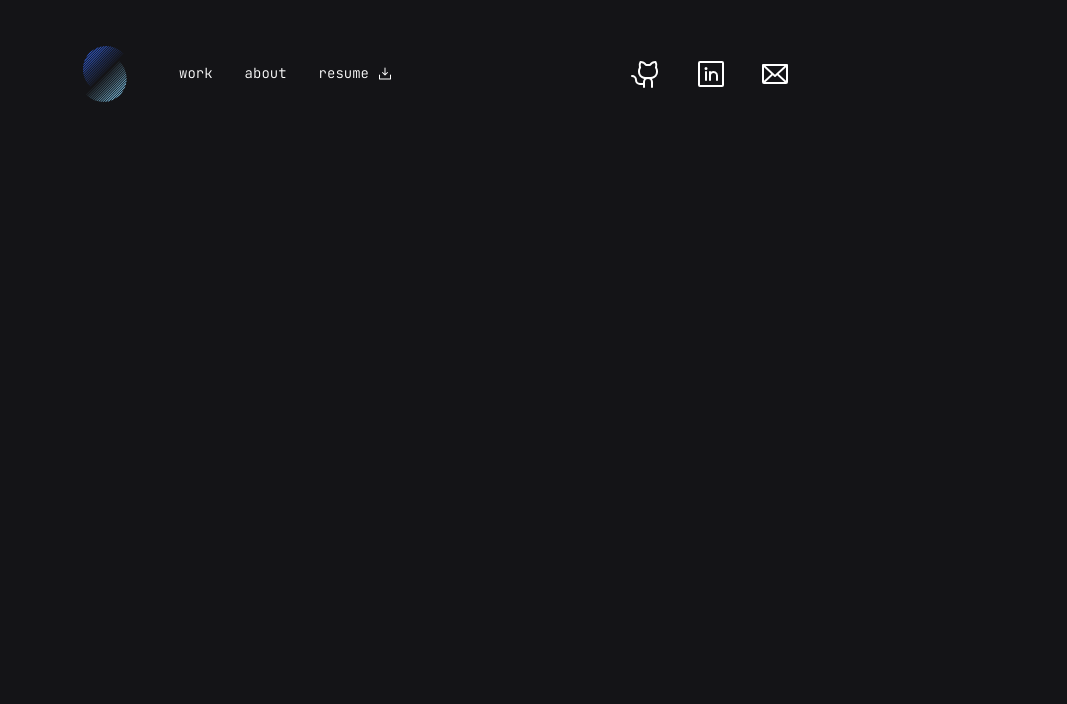
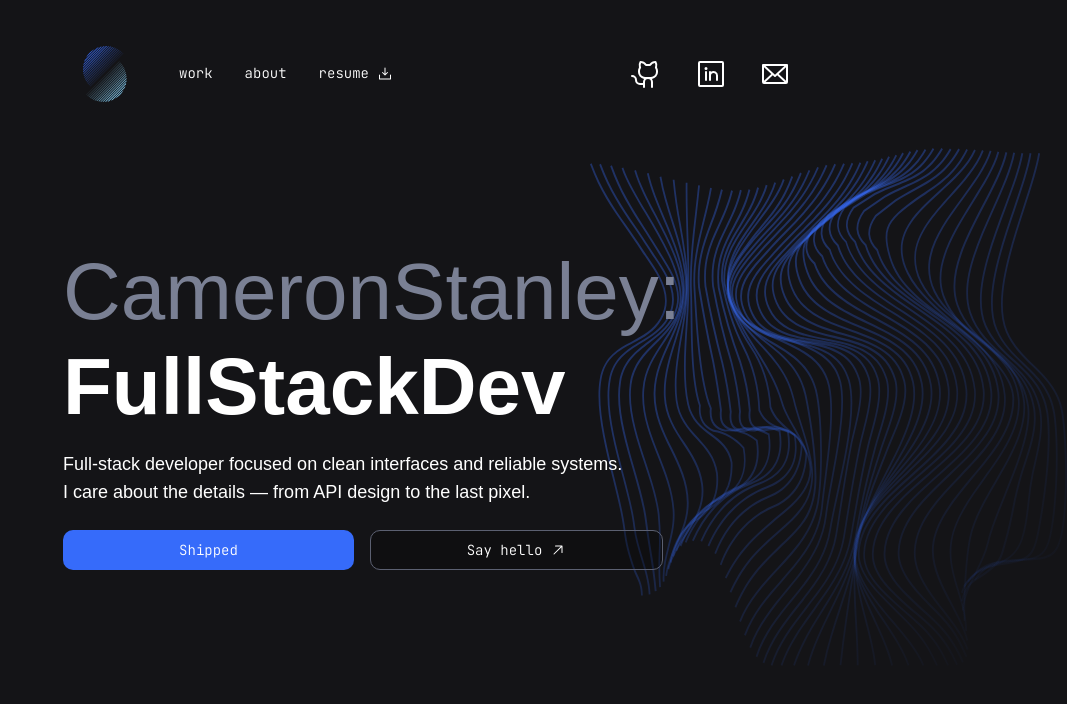
Before and after one commit to Cam96stanley/my-portfolio, a Next.js app: page / in a window 1280 px wide. Shown: the top 704 px of the page, without its empty margins (213-1280 px from the left). Built offline with nearby package versions, Linux system fonts and the light colour scheme; a web font is replaced by a local one.

Commit message:
feat: added hero to home page and updated Button and global files

```diff
--- a/src/app/layout.tsx
+++ b/src/app/layout.tsx
@@ -37,9 +37,7 @@ export default function RootLayout({
     >
       <body className="min-h-full flex flex-col">
         <Header />
-          <main>
-            {children}
-          </main>
+        <main>{children}</main>
       </body>
     </html>
   );
--- a/src/app/page.tsx
+++ b/src/app/page.tsx
@@ -1,7 +1,49 @@
+import { ArrowUpRightIcon } from "@phosphor-icons/react/dist/ssr";
+import Image from "next/image";
+import Link from "next/link";
+import { Button } from "@/ui/primitives/Button";
+
 export default function Home() {
   return (
-    <div>
-      <main></main>
-    </div>
+    <section className="relative overflow-hidden px-4 md:px-8 lg:px-69 py-16 lg:py-24">
+      <div className="relative z-10 lg:max-w-[600px]">
+        <h1 className="flex flex-col text-[3rem] font-medium leading-[1.29] tracking-[0.021em] lg:text-[80px] lg:leading-[95px] lg:tracking-normal lg:font-normal">
+          <span className="text-subtle">CameronStanley:</span>
+          <span className="lg:font-semibold">FullStackDev</span>
+        </h1>
+        <p className="text-base font-light leading-[1.5] py-4 lg:text-lg lg:leading-7">
+          Full-stack developer focused on clean interfaces and reliable
+          systems.
+          <br className="hidden lg:block" />I care about the details — from
+          API design to the last pixel.
+        </p>
+        <div className="flex gap-4 pt-2">
+          <Button
+            asChild
+            className="flex-1 bg-blue hover:bg-blue/90 text-white border-none font-mono font-light px-8 h-10"
+          >
+            <Link href="/projects">Shipped</Link>
+          </Button>
+          <Button
+            asChild
+            variant="outline"
+            className="flex-1 font-mono font-light border-border bg-black/25 hover:bg-white/10 px-8 h-10 gap-2"
+          >
+            <a href="mailto:cam96stanley@gmail.com">
+              Say hello <ArrowUpRightIcon size={16} />
+            </a>
+          </Button>
+        </div>
+      </div>
+      <div className="absolute inset-y-0 right-0 -z-10 hidden lg:block pointer-events-none">
+        <Image
+          alt=""
+          src={"/flow-lines.svg"}
+          width={917}
+          height={995}
+          className="h-full w-auto"
+        />
+      </div>
+    </section>
   );
 }
--- a/src/ui/primitives/Button.tsx
+++ b/src/ui/primitives/Button.tsx
@@ -9,7 +9,7 @@ const buttonVariants = cva(
   {
     variants: {
       variant: {
-        default: "bg-primary text-primary-foreground [a]:hover:bg-primary/80",
+        default: "bg-primary text-primary-foreground hover:bg-primary/80",
         outline:
           "border-border bg-background hover:bg-muted hover:text-foreground aria-expanded:bg-muted aria-expanded:text-foreground dark:border-input dark:bg-input/30 dark:hover:bg-input/50",
         secondary:
--- a/src/ui/styles/globals.css
+++ b/src/ui/styles/globals.css
@@ -47,6 +47,8 @@
   --radius-3xl: calc(var(--radius) * 2.2);
   --radius-4xl: calc(var(--radius) * 2.6);
   --color-subtle: var(--subtle);
+  --color-blue: var(--blue);
+  --color-border: var(--border);
 }
 
 body {
@@ -87,6 +89,8 @@ body {
   --sidebar-border: oklch(0.922 0 0);
   --sidebar-ring: oklch(0.708 0 0);
   --subtle: oklch(0.6018 0.0312 272.23);
+  --blue: oklch(0.5787 0.2211 264.76);
+  --border: oklch(0.4909 0.0279 272.41);
 }
 
 .dark {
@@ -139,8 +143,7 @@ body {
   }
 }
 
-@layer utilities {
-  .heading-1 {
+@utility heading-1 {
   font-family: var(--font-sans);
   font-size: 3.75rem;
   font-weight: 300;
@@ -148,7 +151,7 @@ body {
   letter-spacing: 0em;
 }
 
-  .heading-2 {
+@utility heading-2 {
   font-family: var(--font-sans);
   font-size: 3rem;
   font-weight: 500;
@@ -156,7 +159,7 @@ body {
   letter-spacing: 0.021em;
 }
 
-  .heading-3 {
+@utility heading-3 {
   font-family: var(--font-sans);
   font-size: 1.875rem;
   font-weight: 500;
@@ -164,7 +167,7 @@ body {
   letter-spacing: 0em;
 }
 
-  .heding-4 {
+@utility heading-4 {
   font-family: var(--font-sans);
   font-size: 1.5rem;
   font-weight: 500;
@@ -172,7 +175,7 @@ body {
   letter-spacing: 0em;
 }
 
-  .para-reg {
+@utility para-reg {
   font-family: var(--font-sans);
   font-size: 1rem;
   font-weight: 300;
@@ -180,7 +183,7 @@ body {
   letter-spacing: 0em;
 }
 
-  .para-lg-light {
+@utility para-lg-light {
   font-family: var(--font-sans);
   font-size: 1.125rem;
   font-weight: 300;
@@ -188,7 +191,7 @@ body {
   letter-spacing: 0em;
 }
 
-  .para-lg-reg {
+@utility para-lg-reg {
   font-family: var(--font-sans);
   font-size: 1.125rem;
   font-weight: 400;
@@ -196,7 +199,7 @@ body {
   letter-spacing: 0em;
 }
 
-  .para-sm-light {
+@utility para-sm-light {
   font-family: var(--font-sans);
   font-size: 0.875rem;
   font-weight: 300;
@@ -204,7 +207,7 @@ body {
   letter-spacing: 0em;
 }
 
-  .para-sm-reg {
+@utility para-sm-reg {
   font-family: var(--font-sans);
   font-size: 0.875rem;
   font-weight: 400;
@@ -212,7 +215,7 @@ body {
   letter-spacing: 0em;
 }
 
-  .para-sm-upper-reg {
+@utility para-sm-upper-reg {
   font-family: var(--font-sans);
   font-size: 0.875rem;
   font-weight: 400;
@@ -221,7 +224,7 @@ body {
   text-transform: uppercase;
 }
 
-  .para-sm-upper-light {
+@utility para-sm-upper-light {
   font-family: var(--font-sans);
   font-size: 0.875rem;
   font-weight: 300;
@@ -230,7 +233,7 @@ body {
   text-transform: uppercase;
 }
 
-  .para-mini-light {
+@utility para-mini-light {
   font-family: var(--font-sans);
   font-size: 0.75rem;
   font-weight: 300;
@@ -238,7 +241,7 @@ body {
   letter-spacing: 0em;
 }
 
-  .para-mini-reg {
+@utility para-mini-reg {
   font-family: var(--font-sans);
   font-size: 0.75rem;
   font-weight: 400;
@@ -246,7 +249,7 @@ body {
   letter-spacing: 0em;
 }
 
-  .para-mono-lg {
+@utility para-mono-lg {
   font-family: var(--font-mono);
   font-size: 1.125rem;
   font-weight: 300;
@@ -254,7 +257,7 @@ body {
   letter-spacing: 0em;
 }
 
-  .para-mono-rg {
+@utility para-mono-rg {
   font-family: var(--font-mono);
   font-size: 1rem;
   font-weight: 300;
@@ -262,11 +265,10 @@ body {
   letter-spacing: 0em;
 }
 
-  .para-mono-sm {
+@utility para-mono-sm {
   font-family: var(--font-mono);
   font-size: 0.875rem;
   font-weight: 300;
   line-height: 1.428;
   letter-spacing: 0em;
 }
-}
```
Lines whose indentation alone changed are shown as unchanged.
